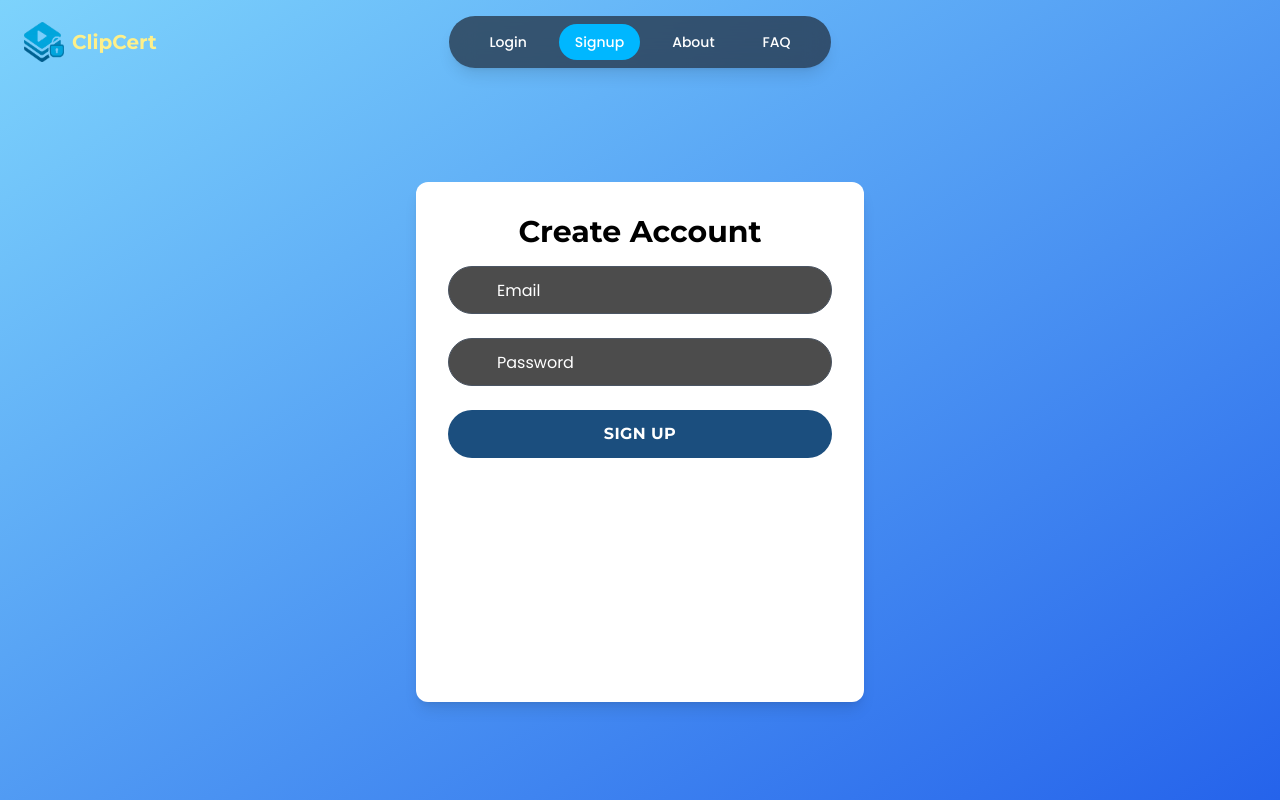
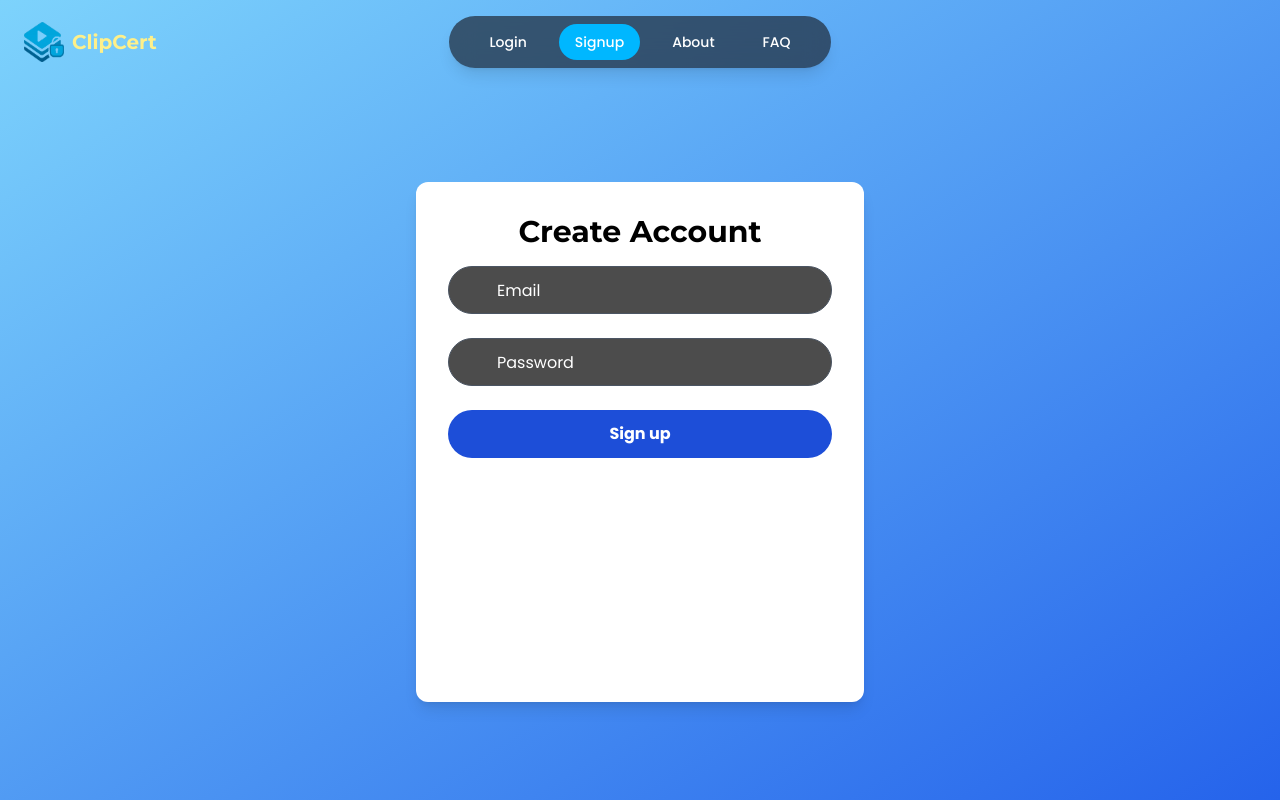
Before and after one commit to Vintr0n/AuthentiClip, a React (Vite) app in the folder frontend/: page /signup in a window 1280 px wide. Built offline with nearby package versions, Linux system fonts and the light colour scheme.

Commit message:
Front facing fixes

```diff
--- a/frontend/src/pages/Login.jsx
+++ b/frontend/src/pages/Login.jsx
@@ -67,12 +67,13 @@
 
         {error && <p className="text-red-500 text-sm text-center">{error}</p>}
 
-        <button
-          type="submit"
-          className="w-full h-12 rounded-full bg-primary hover:bg-accent transition-colors text-white uppercase font-montserrat font-semibold tracking-wide"
-        >
-          Login
-        </button>
+<button
+  type="submit"
+  className="w-full py-3 mt-2 rounded-full bg-blue-700 hover:bg-blue-800 text-white font-semibold transition"
+>
+  Login
+</button>
+
       </form>
 
       <div className="text-center text-white text-sm mt-4">
--- a/frontend/src/pages/Signup.jsx
+++ b/frontend/src/pages/Signup.jsx
@@ -67,12 +67,13 @@
 
         {error && <p className="text-red-500 text-sm text-center">{error}</p>}
 
-        <button
-          type="submit"
-          className="w-full h-12 rounded-full bg-primary hover:bg-accent transition-colors text-white uppercase font-montserrat font-semibold tracking-wide"
-        >
-          Sign Up
-        </button>
+<button
+  type="submit"
+  className="w-full py-3 mt-2 rounded-full bg-blue-700 hover:bg-blue-800 text-white font-semibold transition"
+>
+  Sign up
+</button>
+
       </form>
 
       <div className="text-center text-white text-sm mt-4">
```
